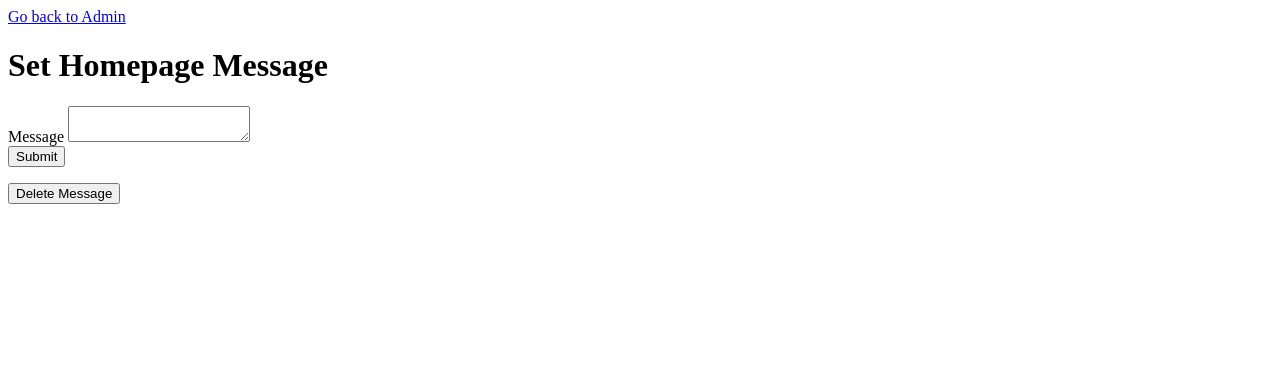
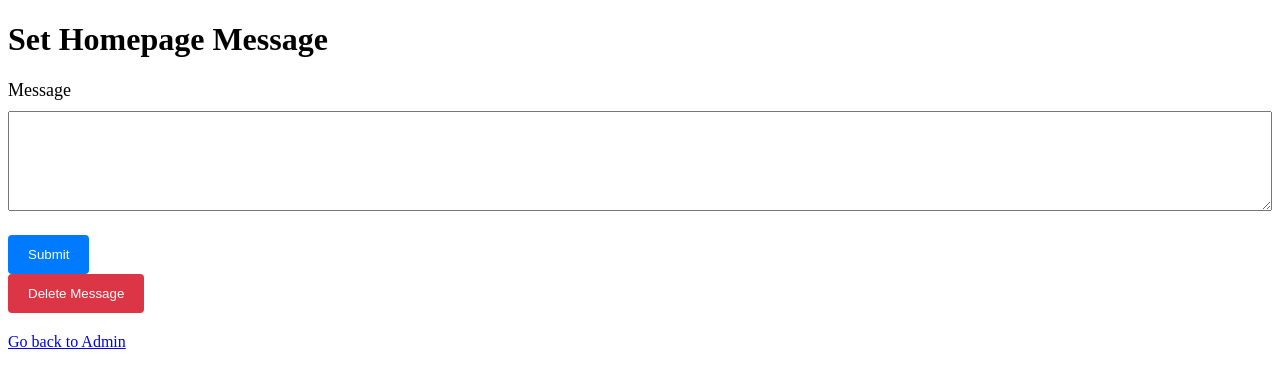
Before and after one commit to thiefyzheng/StableBay, a Flask app: page /admin/message in a window 1280 px wide. Shown: the top 388 px of the page. Run offline with Flask 2, Linux system fonts and the light colour scheme; data that the repository does not hold is empty; parts of the project's set-up code (start-up, migrations or seed data) failed here and were passed over.

Commit message:
frontend lookss

```diff
--- a/templates/admin_message.html
+++ b/templates/admin_message.html
@@ -1,10 +1,48 @@
-<a href="/admin">Go back to Admin</a>
-
-
 {% extends 'base.html' %}
 
-
 {% block content %}
+  <style>
+    .form-group {
+      margin-bottom: 20px;
+    }
+    label {
+      display: block;
+      font-size: 18px;
+      margin-bottom: 10px;
+    }
+    textarea {
+      width: 100%;
+      height: 100px;
+      padding: 10px;
+      box-sizing: border-box;
+    }
+    .btn {
+      display: inline-block;
+      padding: 12px 20px;
+      border: none;
+      border-radius: 4px;
+      cursor: pointer;
+      text-decoration: none;
+    }
+    .btn-primary {
+      background-color: #007bff;
+      color: white;
+    }
+    .btn-primary:hover {
+      background-color: #0069d9;
+    }
+    .btn-danger {
+      background-color: #dc3545;
+      color: white;
+    }
+    .btn-danger:hover {
+      background-color: #c82333;
+    }
+    a {
+      display: block;
+      margin-top: 20px;
+    }
+  </style>
   <h1>Set Homepage Message</h1>
   {% if message %}
     <p>Current message: {{ message }}</p>
@@ -19,4 +57,5 @@
   <form method="post" action="{{ url_for('delete_homepage_message') }}">
     <button type="submit" class="btn btn-danger">Delete Message</button>
   </form>
+  <a href="/admin">Go back to Admin</a>
 {% endblock %}
--- a/templates/torrents.html
+++ b/templates/torrents.html
@@ -43,7 +43,7 @@
             border-radius: 5px;
             border: 2px solid #555;
         }
-av
+
         .search-container input[type="text"] {
             flex: 1;
             font-size: 24px;
@@ -70,7 +70,7 @@ av
 </head>
 <body>
     <div style="text-align:right;">
-      <a href="/">StableBay</a> | <a href="/logout">Logout</a>
+      <a href="/">StableBay</a>
     </div>
     <div class="search-container">
         <form method="GET" action="/search">
```
Also changed, not shown: database.py (line endings or trailing spaces).
